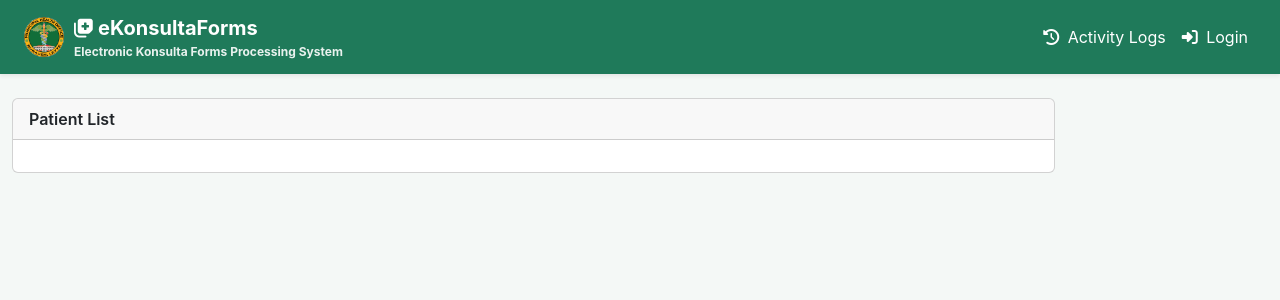
After one commit to santosemmanuel/eKonsulta, a Flask app: page /ActivityLogs in a window 1280 px wide. The commit adds this page. Shown: the top 300 px of the page. Run offline with Flask 3, Linux system fonts and the light colour scheme; some libraries are stand-ins or nearby versions.

Commit message:
"Done Reports but lacking Activity Logs and Real time intervals"

```diff
--- a/EKonsulta/app.py
+++ b/EKonsulta/app.py
@@ -273,6 +273,10 @@ def gen_reports():
         patients=patients
     )
 
+@app.route("/ActivityLogs")
+def ActivityLogs():
+    return render_template("activityLog.html")
+
 @app.route('/get_patient/<pin>')
 def get_patient(pin):
     conn = get_db_connection()
@@ -302,19 +306,32 @@ def allPatientTable():
     cursor = conn.cursor(dictionary=True)
 
     cursor.execute("""
-            SELECT
+           SELECT
     p.pin AS MemberPIN,
     p.dependent_pin AS DependentPIN,
     CONCAT(pi.last_name, ', ', pi.middle_name, ' ', pi.first_name, ' ', IFNULL(pi.name_ext, '')) AS Name,
     a.municipality AS Municipality,
     a.barangay AS Barangay,
     pi.sex AS Sex
-FROM patients p
+FROM patients_master pm
+LEFT JOIN patients p on pm.patient_id = p.id
 LEFT JOIN personal_info pi ON pi.patient_id = p.id
-LEFT JOIN addresses a ON a.patient_id = p.id WHERE p.created_at >= CURDATE()
-            AND p.created_at < CURDATE() + INTERVAL 1 DAY
-ORDER BY pi.last_name, pi.first_name;
+LEFT JOIN addresses a ON a.patient_id = p.id WHERE pm.date_created >= CURDATE()
+            AND pm.date_created < CURDATE() + INTERVAL 1 DAY;
     """)
+#FOR CUSTOM DATE RANGE
+#     SELECT
+#     p.pin AS MemberPIN,
+#     p.dependent_pin AS DependentPIN,
+#     CONCAT(pi.last_name, ', ', pi.middle_name, ' ', pi.first_name, ' ', IFNULL(pi.name_ext, '')) AS Name,
+#     a.municipality AS Municipality,
+#     a.barangay AS Barangay,
+#     pi.sex AS Sex
+# FROM patients_master pm
+# LEFT JOIN patients p on pm.patient_id = p.id
+# LEFT JOIN personal_info pi ON pi.patient_id = p.id
+# LEFT JOIN addresses a ON a.patient_id = p.id WHERE pm.date_created >= '2026-01-15 00:00:00'
+#   AND pm.date_created <  '2026-01-16 00:00:00';
 
     patients = cursor.fetchall()
 
@@ -329,11 +346,12 @@ def getMaleCount():
 
     cursor.execute("""
             SELECT COUNT(*) AS NumberOfMale
-            FROM patients p
+            FROM patients_master pm
+            LEFT JOIN patients p ON pm.patient_id = p.id
             LEFT JOIN personal_info pi ON pi.patient_id = p.id
             WHERE pi.sex = 'Male'
-            AND p.created_at >= CURDATE()
-            AND p.created_at < CURDATE() + INTERVAL 1 DAY;
+            AND pm.date_created >= CURDATE()
+            AND pm.date_created < CURDATE() + INTERVAL 1 DAY;
     """)
 
     result = cursor.fetchone()
@@ -349,12 +367,13 @@ def getFemaleCount():
     cursor = conn.cursor(dictionary=True)
 
     cursor.execute("""
-            SELECT COUNT(*) AS NumberOfFemale
-            FROM patients p
+           SELECT COUNT(*) AS NumberOfFemale
+            FROM patients_master pm
+            LEFT JOIN patients p ON pm.patient_id = p.id
             LEFT JOIN personal_info pi ON pi.patient_id = p.id
             WHERE pi.sex = 'Female'
-            AND p.created_at >= CURDATE()
-            AND p.created_at < CURDATE() + INTERVAL 1 DAY;
+            AND pm.date_created >= CURDATE()
+            AND pm.date_created < CURDATE() + INTERVAL 1 DAY;
     """)
 
     result = cursor.fetchone()
--- a/EKonsulta/notes.txt
+++ b/EKonsulta/notes.txt
@@ -1,5 +1,3 @@
-Male and Female Patient Update Counting must be patients_master table with date today
-Table must be patients_master table with date today
-Total
-Activity Logs
+Activity Logs (Ongoing)
+    Format: [Date] [username] Add Patient [Patient Name]
 Real Time on Admin side
--- /dev/null
+++ b/EKonsulta/templates/activityLog.html
@@ -0,0 +1,93 @@
+<!DOCTYPE html>
+<html lang="en">
+    <head>
+        <meta charset="UTF-8">
+        <meta name="viewport" content="width=device-width, initial-scale=1.0">
+        <title>MHO Burauen Registration</title>
+        <link href="{{ url_for('static', filename='css/all.min.css') }}"
+              rel="stylesheet">
+        <link href="{{ url_for('static', filename='css/bootstrap.min.css') }}"
+              rel="stylesheet">
+        <link href="{{ url_for('static', filename='css/styles.css') }}"
+              rel="stylesheet">
+        <link href="{{ url_for('static', filename='css/toastr.css') }}"
+              rel="stylesheet">
+        <link href="https://cdn.datatables.net/1.13.8/css/dataTables.bootstrap5.min.css"
+              rel="stylesheet">
+    </head>
+    <body>
+        <!-- NAVBAR -->
+        <nav class="navbar navbar-expand-lg navbar-mho shadow-sm">
+            <div class="container-fluid px-4">
+                <a class="navbar-brand d-flex align-items-center" href="#">
+                    <img src="{{ url_for('static', filename='img/MHO_Logo.jpg') }}"
+                         class="mho-logo mr-2">
+                    <div>
+                        <i class="fa-solid fa-notes-medical me-1"></i>eKonsultaForms
+                        <small>Electronic Konsulta Forms Processing System</small>
+                    </div>
+                </a>
+                <!-- Hamburger button for small screens -->
+                <button class="navbar-toggler"
+                        type="button"
+                        data-bs-toggle="collapse"
+                        data-bs-target="#navbarMenu"
+                        aria-controls="navbarMenu"
+                        aria-expanded="false"
+                        aria-label="Toggle navigation">
+                    <span class="navbar-toggler-icon"></span>
+                </button>
+                <!-- Collapsible menu -->
+                <div class="collapse navbar-collapse" id="navbarMenu">
+                    <ul class="navbar-nav ms-auto">
+                        <li class="nav-item">
+                            <a class="nav-link text-white" href="/activity-log">
+                                <i class="fa-solid fa-history me-1"></i> Activity Logs
+                            </a>
+                        </li>
+                        <li class="nav-item">
+                            {% if session.get('user') %}
+                                <a class="nav-link text-white" href="/logout">
+                                    <i class="fa-solid fa-right-to-bracket me-1"></i> Logout
+                                </a>
+                            {% else %}
+                                <a class="nav-link text-white" href="/login">
+                                    <i class="fa-solid fa-right-to-bracket me-1"></i> Login
+                                </a>
+                            {% endif %}
+                        </li>
+                    </ul>
+                </div>
+            </div>
+        </nav>
+        <!-- MAIN CONTENT -->
+        <div class="container-fluid py-4">
+            <div class="row g-4">
+                <!-- RIGHT: PDF PREVIEW -->
+                <div class="col-lg-10">
+                    <div class="card mb-4">
+                        <div class="card-header fw-semibold">Patient List</div>
+                        <div class="card-body"></div>
+                    </div>
+                    <!-- 📈 CHART CARD -->
+                    <!-- <div class="card">
+                        <div class="card-header fw-semibold">Patient Trend</div>
+                        <div class="card-body">
+                            <canvas id="patientChart" height="120"></canvas>
+                        </div>
+                    </div> -->
+                </div>
+            </div>
+        </div>
+        <script src="https://cdnjs.cloudflare.com/ajax/libs/jquery/3.7.1/jquery.min.js"></script>
+        <script src="{{ url_for('static', filename='js/toastr.min.js') }}"></script>
+        <script src="{{ url_for('static', filename='js/main.js')}}"></script>
+        <script src="{{ url_for('static', filename='js/bootstrap.bundle.min.js') }}"></script>
+        <script src="https://code.jquery.com/jquery-3.7.1.min.js"></script>
+        <!-- DataTables -->
+        <script src="https://cdn.datatables.net/1.13.8/js/jquery.dataTables.min.js"></script>
+        <script src="https://cdn.datatables.net/1.13.8/js/dataTables.bootstrap5.min.js"></script>
+        <!-- Chart.js -->
+        <script src="https://cdn.jsdelivr.net/npm/chart.js"></script>
+    </body>
+</html>
```
Also changed, not shown: EKonsulta/templates/reports.html (+9 -5 lines).
